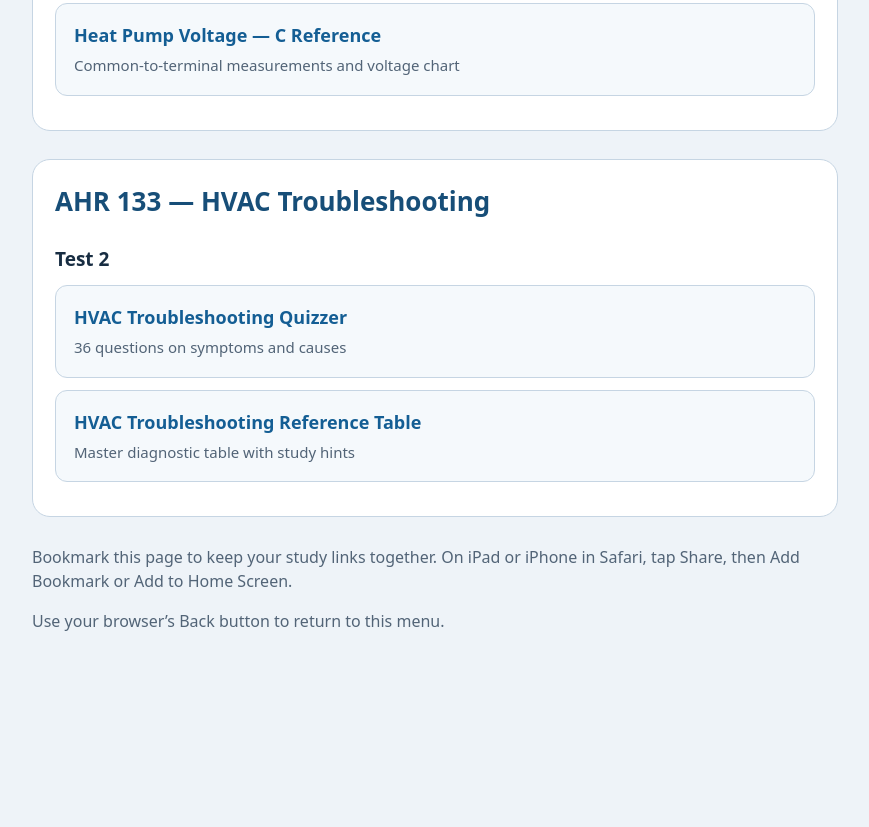
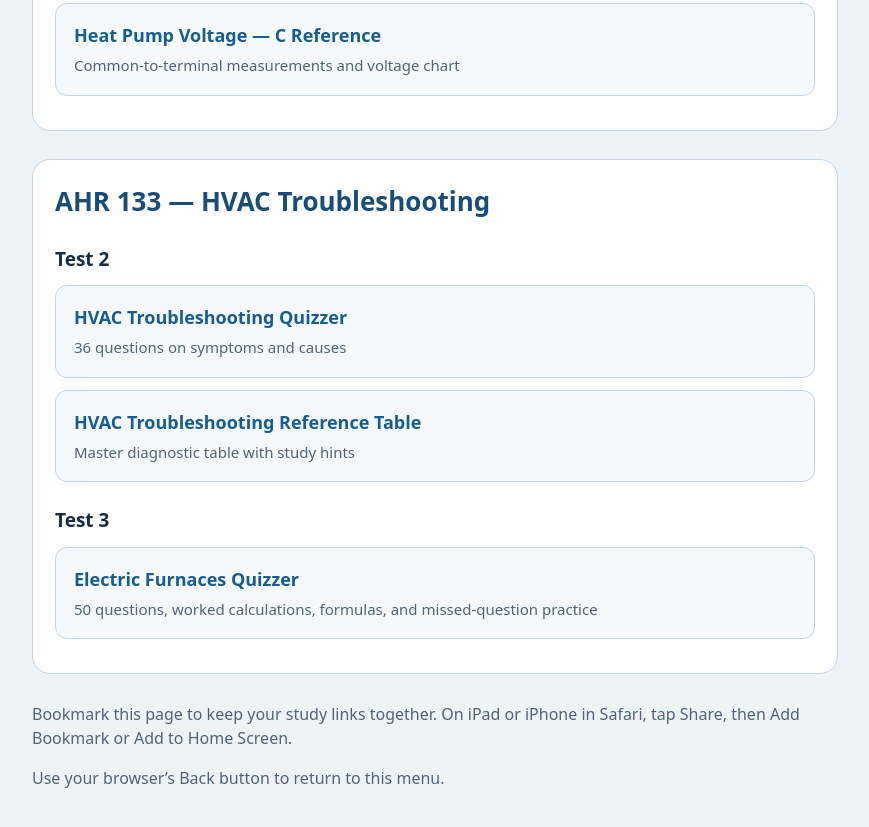
Before and after one commit to lordgorlof/hvac-troubleshooting-quizzer, a plain HTML site: page menu.html in a window 1280 px wide. Shown: the part 912-1739 px from the top of the page, without its empty margins (205-1074 px from the left). Before the commit the page ends 1608 px from the top, so only its background shows below. Drawn offline with Linux system fonts and the light colour scheme.

Commit message:
Add electric furnace quizzer to AHR 133 Test 3 menu

```diff
--- a/menu.html
+++ b/menu.html
@@ -4,6 +4,6 @@
 <h1>HVAC Study Menu</h1><p>Choose your course, then a quizzer or reference.</p>
 <section aria-labelledby="refrigeration"><h2 id="refrigeration">AHR 110 — Introduction to Refrigeration</h2><h3>Worksheet 1</h3><a href="ahr110/worksheet1.html">Conversions &amp; Fundamentals Quizzer<small>161 review questions, fresh-number practice, and accessible formula/reference tables</small></a></section>
 <section aria-labelledby="heatpumps"><h2 id="heatpumps">AHR 114 — Heat Pumps</h2><h3>Test 2</h3><a href="ahr114/index.html">AHR 114 Comprehensive Quizzer<small>187 distinct practice items, including the 65-question major test</small></a><a href="ahr114/test2-vocabulary.html">Test 2 Vocabulary Quizzer<small>35 multiple-choice questions from fill-in-the-blank answers</small></a><a href="voltage.html">Heat Pump Voltage — R Reference<small>R-to-terminal measurements and voltage chart</small></a><a href="voltage-common.html">Heat Pump Voltage — C Reference<small>Common-to-terminal measurements and voltage chart</small></a></section>
-<section aria-labelledby="troubleshooting"><h2 id="troubleshooting">AHR 133 — HVAC Troubleshooting</h2><h3>Test 2</h3><a href="index.html">HVAC Troubleshooting Quizzer<small>36 questions on symptoms and causes</small></a><a href="troubleshooting-table.html">HVAC Troubleshooting Reference Table<small>Master diagnostic table with study hints</small></a></section>
+<section aria-labelledby="troubleshooting"><h2 id="troubleshooting">AHR 133 — HVAC Troubleshooting</h2><h3>Test 2</h3><a href="index.html">HVAC Troubleshooting Quizzer<small>36 questions on symptoms and causes</small></a><a href="troubleshooting-table.html">HVAC Troubleshooting Reference Table<small>Master diagnostic table with study hints</small></a><h3>Test 3</h3><a href="ahr133/test3-electric-furnaces.html">Electric Furnaces Quizzer<small>50 questions, worked calculations, formulas, and missed-question practice</small></a></section>
 <p class="note">Bookmark this page to keep your study links together. On iPad or iPhone in Safari, tap Share, then Add Bookmark or Add to Home Screen.</p>
 <p class="note">Use your browser’s Back button to return to this menu.</p></main></body></html>
```
